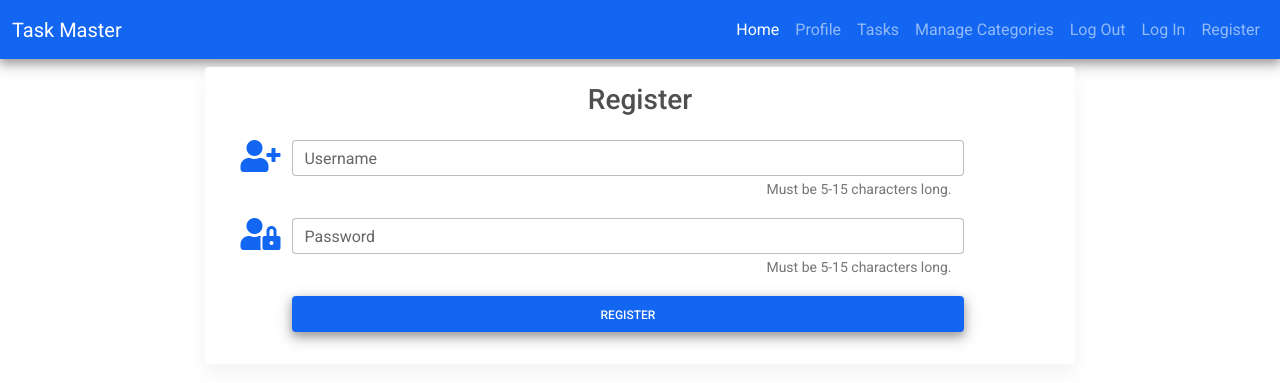
After one commit to ruszkipista/cims03-my-car, a Flask app: page /register in a window 1280 px wide. The commit adds this page. Shown: the top 383 px of the page. Run offline with Flask 2, Linux system fonts and the light colour scheme.

Commit message:
add register page with username, password, register button

```diff
--- a/run.py
+++ b/run.py
@@ -1,6 +1,7 @@
 import os
 from flask import Flask, render_template, g, request, redirect, flash, send_file, session, url_for
 from werkzeug.utils import secure_filename
+from werkzeug.security import generate_password_hash, check_password_hash
 
 # Support for mongodb+srv:// URIs requires dnspython:
 #!pip install dnspython pymongo
@@ -67,6 +68,14 @@ app.config["MONGO_INIT"]    = os.environ.get("MONGO_INIT",   "False").lower() in
 @app.route("/")  # trigger point through webserver: "/"= root directory
 def index():
     return render_template("index.html", page_title="Home")
+
+
+@app.route("/register", methods=['GET','POST'])
+def register():
+    if request.method == 'POST':
+        pass
+
+    return render_template("register.html")
 
 @app.route("/tasks", methods=['GET','POST'])
 def tasks():
--- a/templates/base.html
+++ b/templates/base.html
@@ -33,22 +33,21 @@
             <i class="fas fa-bars"></i>
           </button>
           <div class="collapse navbar-collapse" id="navbarToggler">
-            <ul class="navbar-nav me-auto mb-2 mb-lg-0">
+            <ul class="navbar-nav ms-auto mb-2 mb-lg-0">
               <li class="nav-item">
                 <a class="nav-link active" aria-current="page" href="{{ url_for('index') }}">Home</a>
               </li>
               <li class="nav-item"><a class="nav-link" href="#">Profile</a></li>
-              <li class="nav-item"><a class="nav-link" href="#">New Task</a></li>
+              <li class="nav-item"><a class="nav-link" href="{{ url_for('tasks') }}">Tasks</a></li>
               <li class="nav-item"><a class="nav-link" href="#">Manage Categories</a></li>
               <li class="nav-item"><a class="nav-link" href="#">Log Out</a></li>
               <li class="nav-item"><a class="nav-link" href="#">Log In</a></li>
-              <li class="nav-item"><a class="nav-link" href="#">Register</a></li>
+              <li class="nav-item"><a class="nav-link" href="{{ url_for('register') }}">Register</a></li>
             </ul>
           </div>
         </div>
       </nav>
     </header>
-    {% include'navigation.html' %}
 
     <h1>{{ page_title }}</h1>
 
--- a/templates/navigation.html
+++ /dev/null
@@ -1,6 +0,0 @@
-<nav>
-    <ul>
-        <li><a href="{{ url_for('index') }}">Home</a></li>
-        <li><a href="{{ url_for('tasks') }}">Task Master</a></li>
-    </ul>
-</nav>
--- /dev/null
+++ b/templates/register.html
@@ -0,0 +1,39 @@
+{% extends "base.html" %}
+
+{% block head %}
+{% endblock %}
+
+{% block body %}
+<div class="row">
+    <div class="card col offset-md-2 col-12 col-md-8">
+        <form class="card-body row g-3 align-items-center" method="POST" action="{{ url_for('register') }}">
+            <h3 class="card-title text-center">Register</h3>
+            <div class="row">
+                <div class="col-1 text-end mt-3">
+                    <i class="fas fa-user-plus fa-2x text-primary"></i>
+                </div>
+                <div class="form-outline col-10 mt-3">
+                    <input type="text" id="username" name="username" class="form-control">
+                    <label class="form-label" for="username">Username</label>
+                </div>
+                <div class="offset-1 col-10 text-end mt-0">
+                    <span id="username-rule" class="form-text">Must be 5-15 characters long.</span>
+                </div>
+            </div>
+
+            <div class="row">
+                <div class="col-1 text-end mt-3">
+                    <i class="fas fa-user-lock fa-2x text-primary"></i>
+                </div>
+                <div class="form-outline col-10 mt-3">
+                    <input type="text" id="password" name="password" class="form-control">
+                    <label class="form-label" for="password">Password</label>
+                </div>
+                <div class="col-11 text-end mt-0">
+                    <span id="password-rule" class="form-text">Must be 5-15 characters long.</span>
+                </div>
+                <button type="submit" class="btn btn-primary offset-1 col-10 shadow-2-strong my-3">Register</button>
+            </div>
+    </form>
+</div>
+{% endblock %}
```
